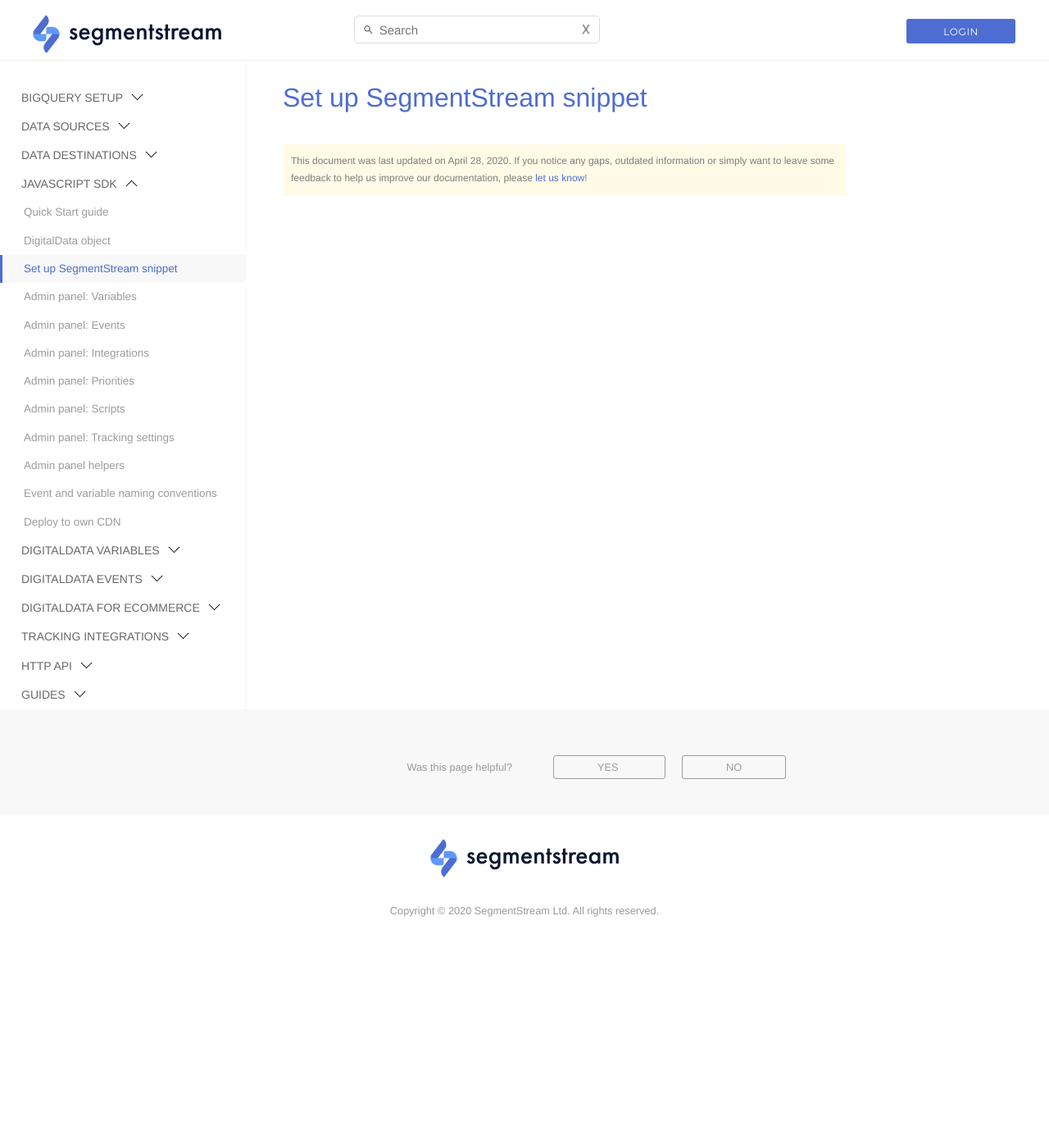
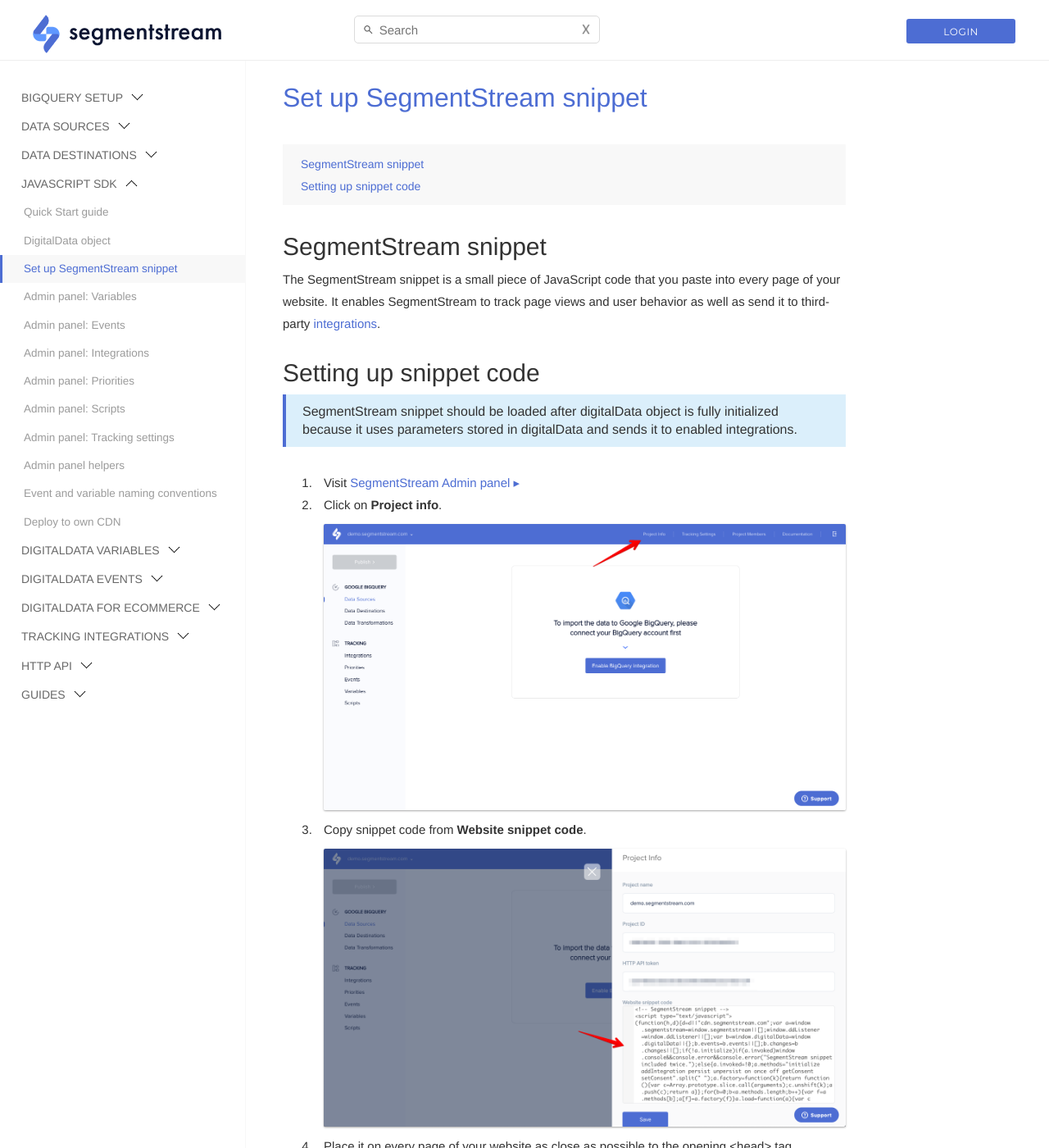
Before and after one commit to segmentstream-com/segmentstream-com.github.io, a Jekyll site: the page built from _docs/javascript-sdk/snippet.md, in a window 1280 px wide and 1400 px high. Shown: the whole window at 82% size. Built offline with Jekyll 4.4.1, drawn with Linux system fonts in a browser that asks for light colours; nearby versions of some CDN libraries; some of the changed text lies outside the part shown.

Commit message:
added snippet page

```diff
--- a/_docs/javascript-sdk/snippet.md
+++ b/_docs/javascript-sdk/snippet.md
@@ -2,10 +2,26 @@
 layout: page
 section: javascript-sdk
 title: "Set up SegmentStream snippet"
-date: 2020-04-28
+date: 2020-04-30
 order: 2
 ---
-
+<ul class="page-navigation">
+  <li><a href="#snippet">SegmentStream snippet</a></li>
+  <li><a href="#setting-up">Setting up snippet code</a></li>
+</ul>
 <!---
 This page should explain in few words what is snippet code, why it should be placed on every page after the digitalData object and how to find a snippet code.
 -->
+
+## <a name="snippet"></a> SegmentStream snippet
+The SegmentStream snippet is a small piece of JavaScript code that you paste into every page of your website. It enables SegmentStream to track page views and user behavior as well as send it to third-party [integrations](integrations).
+
+## <a name="setting-up"></a> Setting up snippet code
+> SegmentStream snippet should be loaded after digitalData object is fully initialized because it uses parameters stored in digitalData and sends it to enabled integrations.
+
+1. Visit [SegmentStream Admin panel  ▸](https://admin.segmentstream.com)
+2. Click on **Project info**.
+![](/img/snippet.1.png)
+3. Copy snippet code from **Website snippet code**.
+![](/img/snippet.2.png)
+4. Place it on every page of your website as close as possible to the opening &lt;head&gt; tag.
```
Also changed, not shown: img/snippet.1.png (added), img/snippet.2.png (added).
